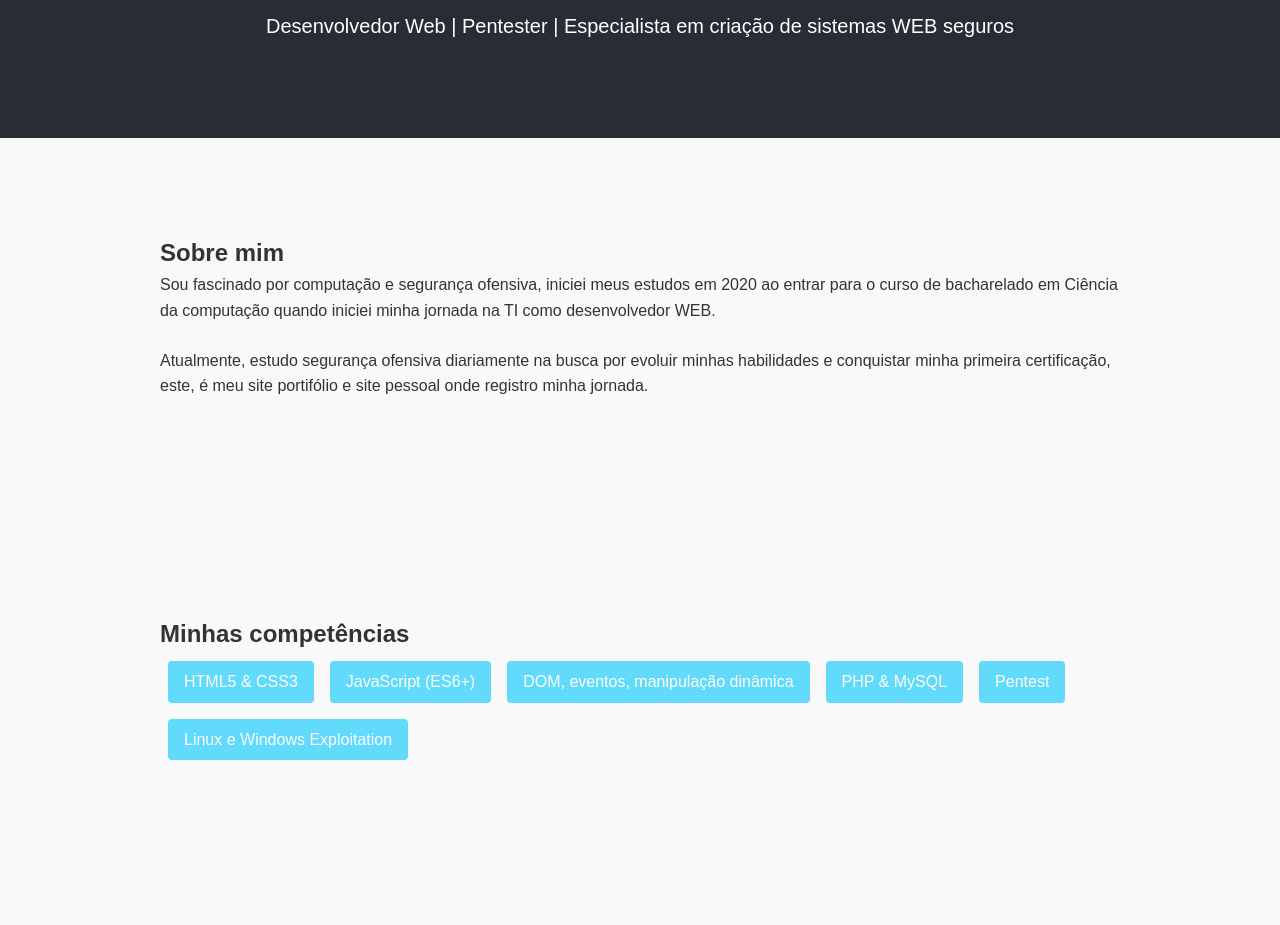
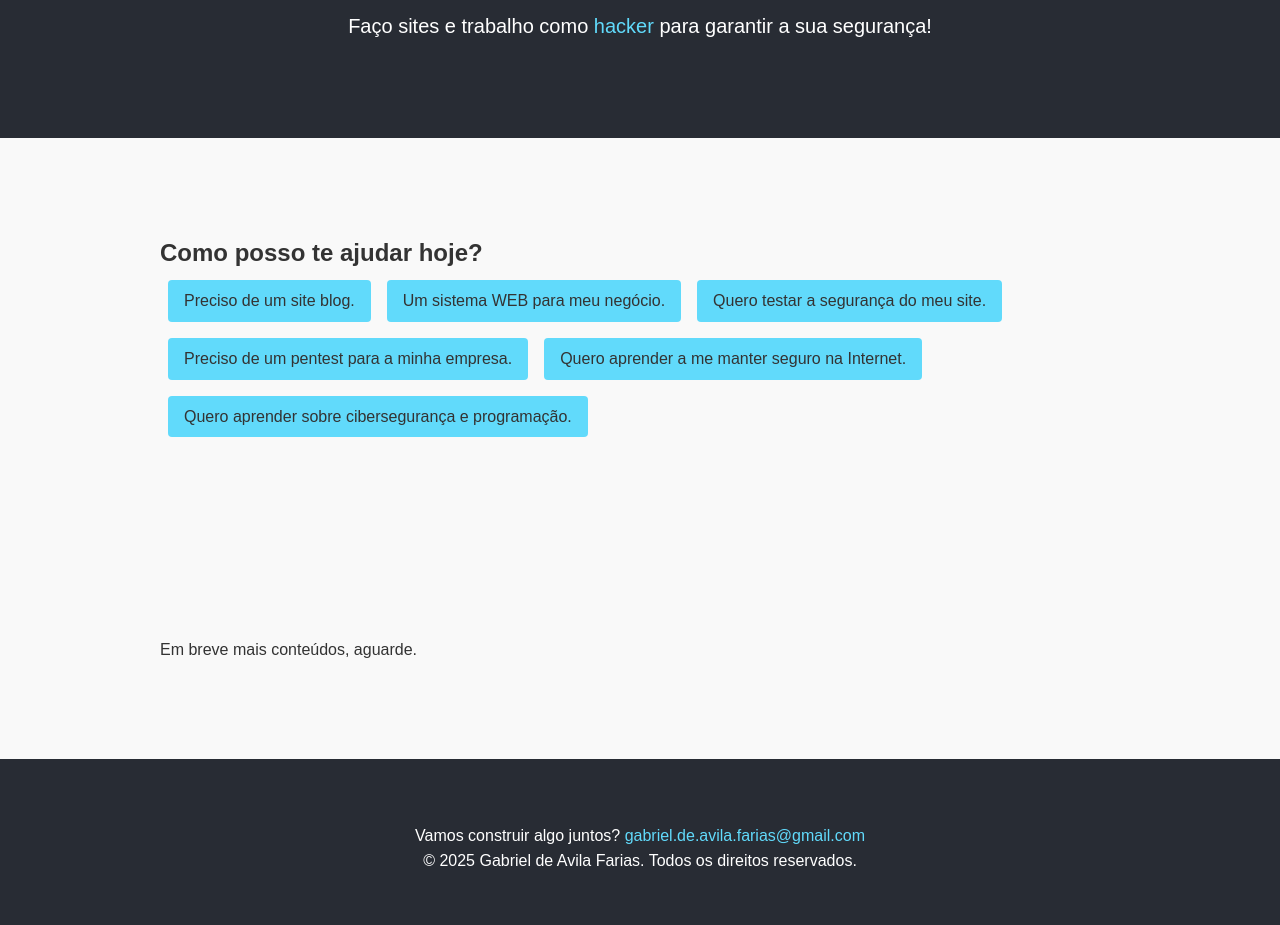
Before and after one commit to Avilag212/site-portifolio, a plain HTML site: page public/index.html in a window 1280 px wide. Shown: the part 166-1091 px from the top of the page. Drawn offline with Linux system fonts and the light colour scheme.

Commit message:
versao corrigida

```diff
--- a/public/css/style.css
+++ b/public/css/style.css
@@ -55,15 +55,25 @@ body {
 
 .skills-list li {
   background: #61dafb;
-  color: #fff;
+  color: #333;
   padding: 0.5rem 1rem;
   margin: 0.5rem;
   border-radius: 4px;
   transition: transform 0.3s ease;
 }
 
+.skills-list li a {
+  text-decoration: none;
+}
+
+a:-webkit-any-link {
+  text-decoration: none;
+  color: -webkit-link;
+}
+
 .skills-list li:hover {
   transform: translateY(-5px);
+  cursor: pointer;
 }
 
 .projects .project-cards {
--- a/public/index.html
+++ b/public/index.html
@@ -10,42 +10,40 @@
 <body>
   <header class="site-header">
     <div class="container">
-      <h1 class="site-title">Olá, eu sou <span class="highlight">Gabriel</span></h1>
-      <p class="subtitle">Desenvolvedor Web | Pentester | Especialista em criação de sistemas WEB seguros</p>
+      <h1 class="site-title">Olá, eu sou o <span class="highlight">Gabriel</span></h1>
+      <p class="subtitle">Faço sites e trabalho como <span class="highlight">hacker</span> para garantir a sua segurança!</p>
     </div>
   </header>
 
-  <section id="about" class="section about">
-    <div class="container fade-in">
-      <h2>Sobre mim</h2>
-      <p>Sou fascinado por computação e segurança ofensiva, iniciei meus estudos em 2020 ao entrar para o curso de bacharelado em Ciência da computação quando iniciei minha jornada na TI como desenvolvedor WEB.</p>
-      <p>Atualmente, estudo segurança ofensiva diariamente na busca por evoluir minhas habilidades e conquistar minha primeira certificação, este, é meu site portifólio e site pessoal onde registro minha jornada.</p>
-    </div>
-  </section>
-
   <section id="skills" class="section skills">
     <div class="container fade-in delay-1">
-      <h2>Minhas competências</h2>
+      <h2>Como posso te ajudar hoje?</h2>
       <ul class="skills-list">
-        <li>HTML5 &amp; CSS3</li>
-        <li>JavaScript (ES6+)</li>
-        <li>DOM, eventos, manipulação dinâmica</li>
-        <li>PHP & MySQL</li>
-        <li>Pentest</li>
-        <li>Linux e Windows Exploitation</li>
+        <a href="https://wa.me/5517992688779?text=Ol%C3%A1%20Gabriel,%20vim%20pelo%20seu%20site%20e%20preciso%20de%20um%20site%20ou%20blog!" target="_blank">
+          <li>Preciso de um site blog.</li>
+        </a>
+        <a href="https://wa.me/5517992688779?text=Ol%C3%A1%20Gabriel,%20vim%20pelo%20seu%20site%20e%20preciso%20de%20um%20sistema%20WEB%20para%20o%20meu%20neg%C3%B3cio!" target="_blank">
+          <li>Um sistema WEB para meu negócio.</li>
+        </a>
+        <a href="https://wa.me/5517992688779?text=Ol%C3%A1%20Gabriel,%20vim%20pelo%20seu%20site%20e%20quero%20testar%20a%20seguran%C3%A7a%20do%20meu%20site!" target="_blank">
+          <li>Quero testar a segurança do meu site.</li>
+        </a>
+        <a href="https://wa.me/5517992688779?text=Ol%C3%A1%20Gabriel,%20vim%20pelo%20seu%20site%20e%20preciso%20de%20um%20Pentest!" target="_blank">
+          <li>Preciso de um pentest para a minha empresa.</li>
+        </a>
+        <a href="https://go.hotmart.com/W102124143R" target="_blank">
+          <li>Quero aprender a me manter seguro na Internet.</li>
+        </a>
+        <a href="https://www.youtube.com/@Gabriel.pentester" target="_blank">
+          <li>Quero aprender sobre cibersegurança e programação.</li>
+        </a>
       </ul>
     </div>
   </section>
 
   <section id="projects" class="section projects">
     <div class="container fade-in delay-2">
-      <h2>Projetos em destaque</h2>
-      <div class="project-cards">
-        <div class="card">
-          <h3>Portfolio Estático</h3>
-          <p>Desenvolvi este site de portfólio usando HTML, CSS e JavaScript puro. Foi essencial para praticar responsividade, animações suaves, estrutura modular e boas práticas de organização de arquivos.</p>
-        </div>
-      </div>
+      <p>Em breve mais conteúdos, aguarde.</p>
     </div>
   </section>
 
```
